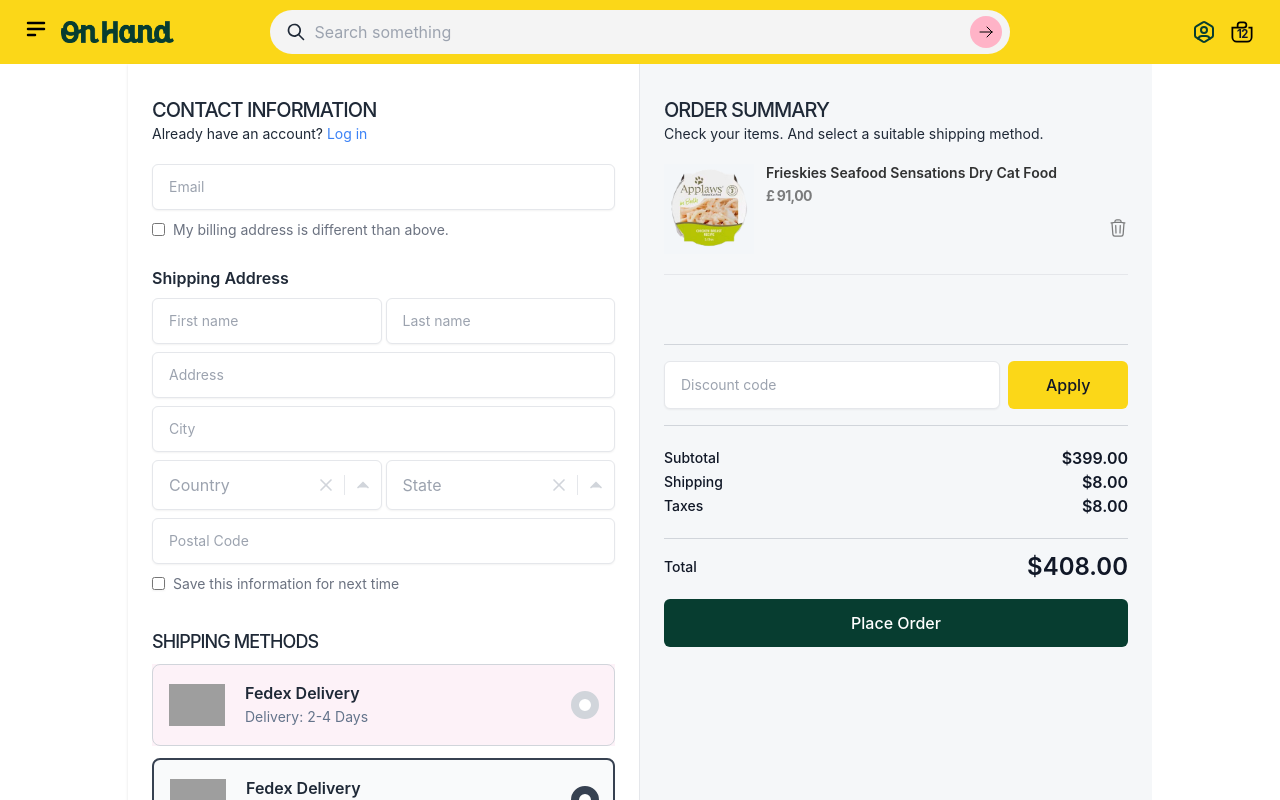
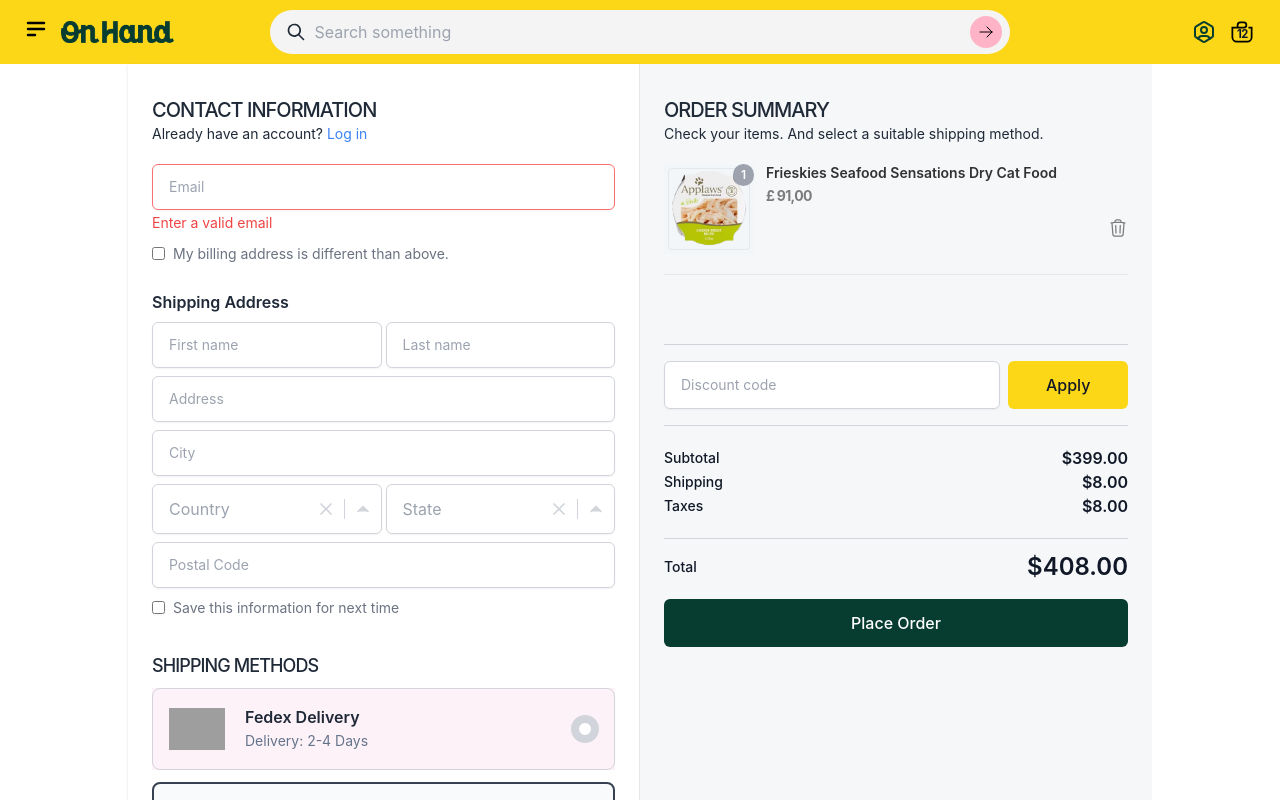
Before and after one commit to larazan/next-pet, a Next.js app: page /checkout in a window 1280 px wide. Shown: the top 800 px of the page. Built offline with nearby package versions, Linux system fonts and the light colour scheme; grey boxes are pictures that could not be loaded.

Commit message:
change input value

```diff
--- a/src/components/CheckoutItem.js
+++ b/src/components/CheckoutItem.js
@@ -11,13 +11,14 @@
   return (
     <div className="flex py-5 gap-3 md:gap-3 border-b">
       {/* IMAGE START */}
-      <div className="shrink-0 aspect-square w-[60px] md:w-[90px] md:bg-[#f3f6f9] p-1">
-        <Image src={product1} alt=""   />
+      <div className="relative shrink-0 aspect-square w-[60px] md:w-[90px] md:bg-[#f3f6f9] p-1">
+        <Image src={product1} alt="" className='border rounded'   />
+        <div className='absolute rounded-full bg-gray-400 px-2 py-[2px] top-0 right-0 text-[12px] font-semibold text-white'>1</div>
       </div>
       {/* IMAGE END */}
 
       <div className="w-full flex flex-col">
-        <div className="flex flex-col md:flex-row justify-between">
+        <div className=" flex flex-col md:flex-row justify-between">
           {/* PRODUCT TITLE */}
           <Link
             href="/shop/product-3"
@@ -25,6 +26,7 @@
           >
             Frieskies Seafood Sensations Dry Cat Food
           </Link>
+
         </div>
         <div className="text-sm md:text-md font-bold tracking-tighter text-black/[0.5] mt-1">
             £ 91,00
--- a/src/components/ProductItem.js
+++ b/src/components/ProductItem.js
@@ -1,10 +1,20 @@
-import React from "react";
+import React, { useState } from "react";
 import Link from "next/link";
 import Image from "next/image";
 
 import product1 from "@/assets/product/pro1.png";
 
 const ProductItem = () => {
+  const [count, setCount] = useState(0);
+
+  const handleSubtractOne = () => {
+    setCount(count - 1);
+ }
+
+ const handleAddOne = () => {
+  setCount(count + 1);
+}
+
   return (
     <>
       <div className="flex gap-x-4 py-2 lg:px-6 border-b border-gray-200 w-full font-light text-gray-500">
@@ -51,6 +61,7 @@
                 <div className="flex  flex-row h-8 w-full rounded-lg relative bg-transparent mt-1">
                   <button
                     data-action="decrement"
+                    onClick={handleSubtractOne}
                     className="flex items-center bg-gray-100 text-gray-600 hover:text-gray-700 hover:bg-gray-200 h-full w-20 rounded-l cursor-pointer outline-none"
                   >
                     <span className="m-auto text-2xl font-thin">
@@ -74,10 +85,11 @@
                     type="number"
                     className=" text-center w-full bg-gray-100 font-semibold text-sm hover:text-black focus:text-black  md:text-basecursor-default flex items-center text-gray-700  outline-none"
                     name="custom-input-number"
-                    value="0"
+                    value={count}
                   />
                   <button
                     data-action="increment"
+                    onClick={handleAddOne}
                     className="flex items-center bg-gray-100 text-gray-600 hover:text-gray-700 hover:bg-gray-200 h-full w-20 rounded-r cursor-pointer"
                   >
                     <span className="m-auto text-2xl font-thin">
--- a/src/pages/cart/index.js
+++ b/src/pages/cart/index.js
@@ -56,7 +56,7 @@
                     Subtotal
                   </div>
                   <div className="text-md md:text-lg font-medium text-black">
-                    &#8377;200
+                  £200
                   </div>
                 </div>
                 <div className="text-sm md:text-md py-3 text-slate-900">
--- a/src/pages/checkout/index.js
+++ b/src/pages/checkout/index.js
@@ -32,9 +32,12 @@
                 type="text"
                 id="email"
                 name="email"
-                className="w-full rounded-md bg-white border border-gray-200 px-4 py-3  text-sm shadow-sm outline-none focus:z-10 focus:border-blue-500 focus:ring-blue-500"
+                className="w-full rounded-md bg-white border border-red-400 px-4 py-3  text-sm shadow-sm outline-none focus:z-10 focus:border-blue-500 focus:ring-blue-500"
                 placeholder="Email"
               />
+            </div>
+            <div>
+              <span className="text-sm text-red-500">Enter a valid email</span>
             </div>
             <div className="mt-2">
                 <div className="inline-flex items-center">
@@ -50,14 +53,14 @@
                 type="text"
                 id="card-holder"
                 name="card-holder"
-                className="w-full rounded-md bg-white border border-gray-200 px-4 py-3 text-sm  shadow-sm outline-none focus:z-10 focus:border-blue-500 focus:ring-blue-500"
+                className="w-full rounded-md bg-white border border-gray-300 px-4 py-3 text-sm  shadow-sm outline-none focus:z-10 focus:border-blue-500 focus:ring-blue-500"
                 placeholder="First name"
               />
               <input
                 type="text"
                 id="card-holder"
                 name="card-holder"
-                className="w-full rounded-md bg-white border border-gray-200 px-4 py-3 text-sm  shadow-sm outline-none focus:z-10 focus:border-blue-500 focus:ring-blue-500"
+                className="w-full rounded-md bg-white border border-gray-300 px-4 py-3 text-sm  shadow-sm outline-none focus:z-10 focus:border-blue-500 focus:ring-blue-500"
                 placeholder="Last name"
               />
             </div>
@@ -66,7 +69,7 @@
                 type="text"
                 id="card-holder"
                 name="card-holder"
-                className="w-full rounded-md bg-white border border-gray-200 px-4 py-3 text-sm  shadow-sm outline-none focus:z-10 focus:border-blue-500 focus:ring-blue-500"
+                className="w-full rounded-md bg-white border border-gray-300 px-4 py-3 text-sm  shadow-sm outline-none focus:z-10 focus:border-blue-500 focus:ring-blue-500"
                 placeholder="Address"
               />
               </div>
@@ -75,13 +78,13 @@
                   type="text"
                   id="card-holder"
                   name="card-holder"
-                  className="w-full rounded-md bg-white border border-gray-200 px-4 py-3 text-sm  shadow-sm outline-none focus:z-10 focus:border-blue-500 focus:ring-blue-500"
+                  className="w-full rounded-md bg-white border border-gray-300 px-4 py-3 text-sm  shadow-sm outline-none focus:z-10 focus:border-blue-500 focus:ring-blue-500"
                   placeholder="City"
                 />
               </div>
               <div className="mt-2 flex space-x-1">
               <div className="md:col-span-2">
-                <div className="bg-white flex border border-gray-200 rounded-md shadow-sm items-center mt-0">
+                <div className="bg-white flex border border-gray-300 rounded-md shadow-sm items-center mt-0">
                   <input name="country" id="country" placeholder="Country" className="px-4 py-3 appearance-none outline-none text-gray-800 w-full bg-transparent" value="" />
                   <button tabindex="-1" className="cursor-pointer outline-none focus:outline-none transition-all text-gray-300 hover:text-red-600">
                     <svg className="w-5 h-5 mx-2 fill-current" xmlns="http://www.w3.org/2000/svg" viewBox="0 0 24 24" stroke="currentColor" stroke-width="2" stroke-linecap="round" stroke-linejoin="round">
@@ -89,13 +92,13 @@
                       <line x1="6" y1="6" x2="18" y2="18"></line>
                     </svg>
                   </button>
-                  <button tabindex="-1" for="show_more" className="cursor-pointer outline-none focus:outline-none border-l border-gray-200 transition-all text-gray-300 hover:text-blue-600">
+                  <button tabindex="-1" for="show_more" className="cursor-pointer outline-none focus:outline-none border-l border-gray-300 transition-all text-gray-300 hover:text-blue-600">
                     <svg className="w-5 h-5 mx-2 fill-current" xmlns="http://www.w3.org/2000/svg" viewBox="0 0 24 24" stroke="currentColor" stroke-width="2" stroke-linecap="round" stroke-linejoin="round"><polyline points="18 15 12 9 6 15"></polyline></svg>
                   </button>
                 </div>
               </div>
               <div className="md:col-span-2">
-                <div className="bg-white flex border border-gray-200 rounded-md shadow-sm items-center mt-0">
+                <div className="bg-white flex border border-gray-300 rounded-md shadow-sm items-center mt-0">
                   <input name="state" id="state" placeholder="State" className="px-4 py-3 appearance-none outline-none text-gray-800 w-full bg-transparent" value="" />
                   <button tabindex="-1" className="cursor-pointer outline-none focus:outline-none transition-all text-gray-300 hover:text-red-600">
                     <svg className="w-5 h-5 mx-2 fill-current" xmlns="http://www.w3.org/2000/svg" viewBox="0 0 24 24" stroke="currentColor" stroke-width="2" stroke-linecap="round" stroke-linejoin="round">
@@ -103,7 +106,7 @@
                       <line x1="6" y1="6" x2="18" y2="18"></line>
                     </svg>
                   </button>
-                  <button tabindex="-1" for="show_more" className="cursor-pointer outline-none focus:outline-none border-l border-gray-200 transition-all text-gray-300 hover:text-blue-600">
+                  <button tabindex="-1" for="show_more" className="cursor-pointer outline-none focus:outline-none border-l border-gray-300 transition-all text-gray-300 hover:text-blue-600">
                     <svg className="w-5 h-5 mx-2 fill-current" xmlns="http://www.w3.org/2000/svg" viewBox="0 0 24 24" stroke="currentColor" stroke-width="2" stroke-linecap="round" stroke-linejoin="round"><polyline points="18 15 12 9 6 15"></polyline></svg>
                   </button>
                 </div>
@@ -114,13 +117,13 @@
                   type="text"
                   id="card-holder"
                   name="card-holder"
-                  className="w-full rounded-md bg-white border border-gray-200 px-4 py-3 text-sm  shadow-sm outline-none focus:z-10 focus:border-blue-500 focus:ring-blue-500"
+                  className="w-full rounded-md bg-white border border-gray-300 px-4 py-3 text-sm  shadow-sm outline-none focus:z-10 focus:border-blue-500 focus:ring-blue-500"
                   placeholder="Postal Code"
                 />
               </div>
               <div className="mt-2">
                 <div className="inline-flex items-center">
-                  <input type="checkbox" name="" id="" className="border-gray-200 bg-white shadow-sm outline-none focus:z-10 focus:border-blue-500 focus:ring-blue-500" />
+                  <input type="checkbox" name="" id="" className="border-gray-300 bg-white shadow-sm outline-none focus:z-10 focus:border-blue-500 focus:ring-blue-500" />
                   <label for="" className="text-sm ml-2 text-gray-500">Save this information for next time</label>
                 </div>
               </div>
@@ -203,7 +206,7 @@
                 type="text"
                 id="discount"
                 name="discount"
-                className="w-full rounded-md bg-white border border-gray-200 px-4 py-3 text-sm shadow-sm outline-none focus:z-10 focus:border-blue-500 focus:ring-blue-500"
+                className="w-full rounded-md bg-white border border-gray-300 px-4 py-3 text-sm shadow-sm outline-none focus:z-10 focus:border-blue-500 focus:ring-blue-500"
                 placeholder="Discount code"
               />
               <button className=" w-40 rounded-md bg-[#fbd718] hover:opacity-90 px-3 py-3 font-medium text-gray-900">
```
Also changed, not shown: src/components/CartItem.js (+14 -3 lines).
